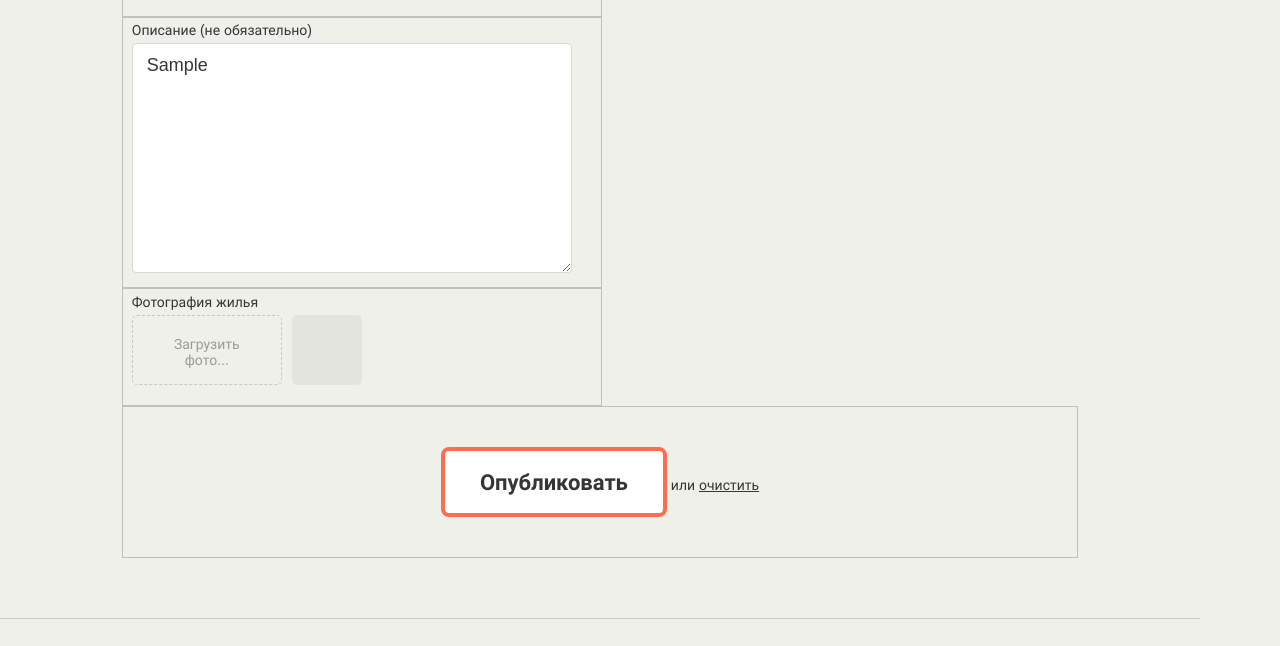
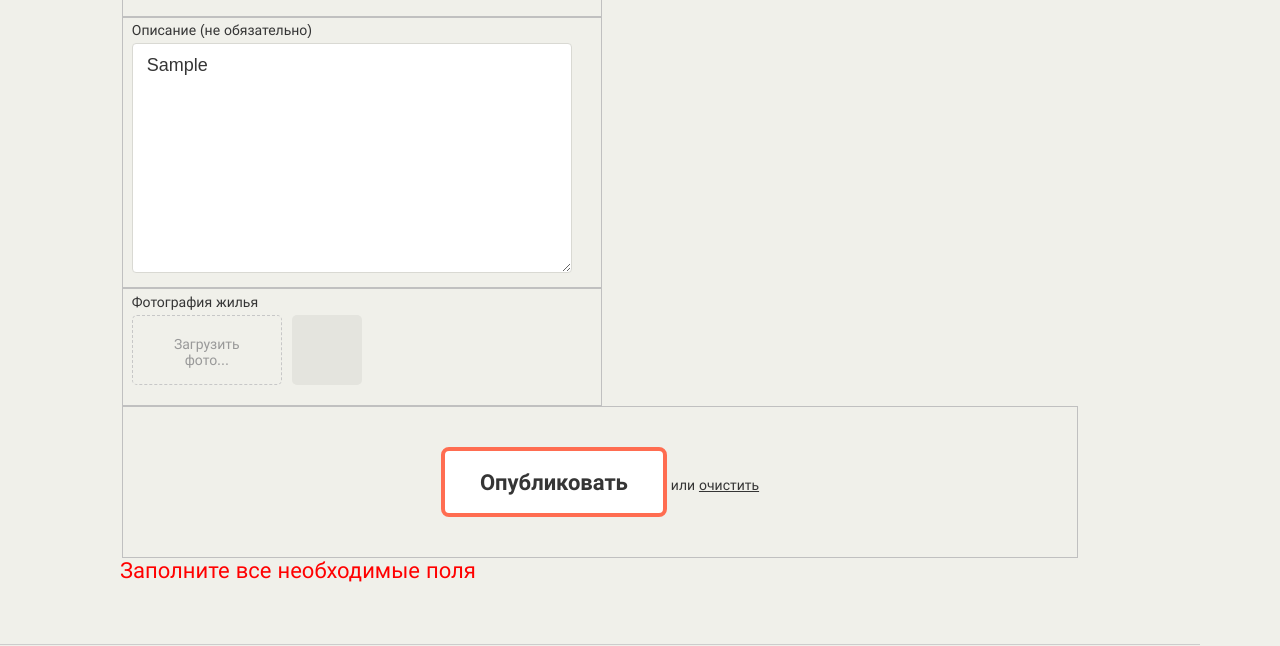
Before and after one commit to htmlacademy-javascript/1754265-keksobooking-25, a website with bundled scripts: page index.html in a window 1280 px wide. Both pictures are taken after typing "Sample", "Sample", "5", "Sample" into the empty fields and a click on the button "Опубликовать". Shown: the part 1290-1936 px from the top of the page. Built offline with nearby package versions, Linux system fonts and the light colour scheme.

Commit message:
8.14 доработанное дз

```diff
--- a/css/style.css
+++ b/css/style.css
@@ -1028,3 +1028,9 @@ fieldset {
 .hidden {
   display: none;
 }
+
+
+.ad-form__error {
+  color: red;
+  font-size: 22px;
+}
--- a/js/forms.js
+++ b/js/forms.js
@@ -1,4 +1,4 @@
-
+import {defineRoomWord, defineGuestWord} from './util.js';
 
 function differentFieldValues() {
   const bookingForm = document.querySelector('.ad-form');
@@ -20,18 +20,11 @@ function differentFieldValues() {
     'palace': 10000
   };
 
-  /*const roomNumber = {
-    1: [1],
-    2: [1, 2],
-    3: [1, 2, 3],
-    100: [0]
-  };*/
-
   const roomNumber = {
     '1': ['1'],
     '2': ['2', '1'],
     '3': ['3', '2', '1'],
-    '100': ['0']
+    '100': ['0'],
   };
 
   const typeField = bookingForm.querySelector('#type');
@@ -41,75 +34,71 @@ function differentFieldValues() {
   const possibletimeout = bookingForm.querySelector('#timeout');
   const possiblePrice = bookingForm.querySelector('#price');
 
-
-  function validateCapacity () {
-    return roomNumber[roomNumberValue.value].includes(possibleCapacity.value);
+  function validateRoomNumberValue (value) {
+    return roomNumber[value].includes(possibleCapacity.value);
   }
 
-  function getCapacityErrorMessage () {
-    return `
-      ${roomNumberValue.value}
-      ${possibleCapacity.value.toLowerCase()}
-      ${roomNumberValue.value === '1' ? 'гостя невозможно' : 'гостей невозможно'}
-    `;
+  function validateCapacity (value) {
+    return roomNumber[roomNumberValue.value].includes(value);
   }
 
-pristine.addValidator(roomNumberValue, validateCapacity, getCapacityErrorMessage);
-pristine.addValidator(possibleCapacity, validateCapacity, getCapacityErrorMessage);
+  function getRoomNumberValueErrorMessage (value) {
+    return `${value} ${defineRoomWord(value)} для ${possibleCapacity.value} ${defineGuestWord(possibleCapacity.value)} невозможно`;
+  }
 
- //title
+  function getCapacityErrorMessage (value) {
+    return `${roomNumberValue.value} ${defineRoomWord(roomNumberValue.value)} для ${value} ${defineGuestWord(value)} невозможно`;
+  }
+
+  pristine.addValidator(roomNumberValue, validateRoomNumberValue, getRoomNumberValueErrorMessage);
+  pristine.addValidator(possibleCapacity, validateCapacity, getCapacityErrorMessage);
+
+  //title
   function validateHeader(value) {
     return value.length >= 30 && value.length <= 100;
   }
 
-  pristine.addValidator(
-    bookingForm.querySelector('#title'),
-    validateHeader,
-    'От 30 до 100 символов'
-  );
-//price
+  pristine.addValidator(bookingForm.querySelector('#title'), validateHeader, 'От 30 до 100 символов');
+
+  //price
   typeField.addEventListener('change', () => {
     possiblePrice.placeholder = minPrice[typeField.value];
-});
+  });
 
   function validatePrice (value) {
-    return value >= minPrice[typeField.value];
+    return Number(value) >= minPrice[typeField.value];
   }
 
-  function getPriceErrorMessage () {
-    return `Минимальная цена ${minPrice[typeField.value]} руб.`;
+  function getPriceErrorMessage (value) {
+    return `Минимальная цена ${minPrice[typeField.value]} руб. Факт: ${value}`;
   }
+
   pristine.addValidator(possiblePrice, validatePrice, getPriceErrorMessage);
 
+  //Check in and out
 
-//rooms & capacity
-
-  /*function validateNumberOfRooms() {
-    return roomNumber[roomNumberValue.value].includes(possibleCapacity.value);
-  }
-  function getRoomNumberErrorMessage() {
-    return `Выберите другое количество гостей`;
-  }
-
-  pristine.addValidator(possibleCapacity, validateNumberOfRooms, getRoomNumberErrorMessage);
-*/
-
-//Check in and out
-
-  possibletimein.addEventListener('change', function () {
+  possibletimein.addEventListener('change', () => {
     possibletimeout.selectedIndex = possibletimein.selectedIndex;
   });
 
-  possibletimeout.addEventListener('change', function () {
+  possibletimeout.addEventListener('change', () => {
     possibletimein.selectedIndex = possibletimeout.selectedIndex;
   });
 
   bookingForm.addEventListener('submit', (evt) => {
     evt.preventDefault();
-    pristine.validate();
+    const isValid = pristine.validate();
+    if (isValid) {
+      bookingForm.submit();
+    } else {
+      const errorElement = document.querySelector('.ad-form__error');
+      errorElement.style.display = 'block';
+      errorElement.textContent = 'Заполните все необходимые поля';
+    }
+
   });
 
 
-};
+}
 
 export {differentFieldValues};
--- a/js/popup.js
+++ b/js/popup.js
@@ -1,9 +1,3 @@
-// получаем контейнер для popup__photos, очищаем через innerHTML, в цикле заполняем фото в img через src, далее добавляем к контейнеру фото.
-//        <img src="" class="popup__photo" width="45" height="40" alt="Фотография жилья">
-//для features создаем вместо img создаем li, задаем класс popup__feature, в цикле проходим по моссиву через for each, задать класс popup__feature--, далее в цикле добавляем созданный li
-// для TYPES создать ключ-значение. Исп. вычисляемым свойством, offer.type - объект нужно экспортировать. обратиться к type, передать в [offer.type]
-//{{offer.rooms}} комнаты для {{offer.guests}} гостей. - через шаблонные строки
-
 import {createOffers} from './data.js';
 
 const differentCardsTemplate = document.querySelector('#card').content.querySelector('.popup');
--- a/js/util.js
+++ b/js/util.js
@@ -20,4 +20,26 @@ function getRandomNumbers(from, to) {
   return Math.floor(Math.random() * (to - from + 1)) + from;
 };
 
-export {getRandomNumber, getRandomResult, getRandomNumbers};
+function defineRoomWord(count) {
+  const roomsCount = Number(count);
+  let roomWord = 'комнаты';
+  if (roomsCount === 1) {
+    roomWord = 'комната';
+  } else if (roomsCount > 3) {
+    roomWord = 'комнат';
+  }
+  return roomWord;
+}
+
+function defineGuestWord(count) {
+  const guestsCount = Number(count);
+  let guestWord = 'гостей';
+  const string = guestsCount.toString();
+  const lastSymbol = string[string.length - 1];
+  if (lastSymbol === '1') {
+    guestWord = 'гостя';
+  }
+  return guestWord;
+}
+
+export {getRandomNumber, getRandomResult, getRandomNumbers, defineRoomWord, defineGuestWord};
```
Also changed, not shown: js/data.js (line endings or trailing spaces), js/main.js (line endings or trailing spaces).
